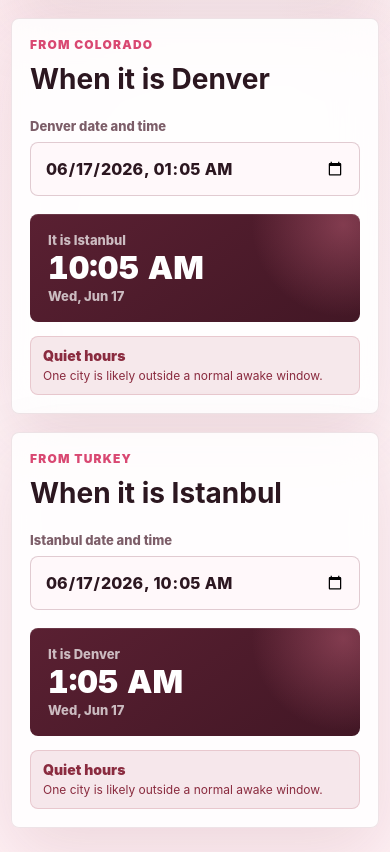
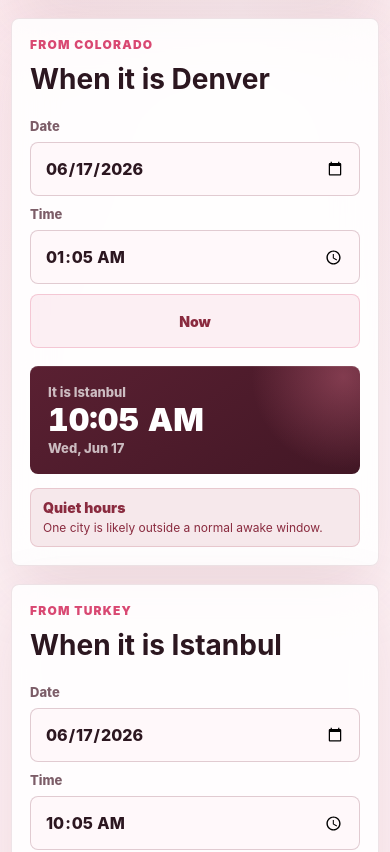
Before and after one commit to nkdag/time-converter-app, a React (Vite) app: page / in a window 390 px wide. Shown: the part 1002-1854 px from the top of the page. Built offline with nearby package versions, Linux system fonts and the light colour scheme.

Commit message:
Improve mobile date time controls

```diff
--- a/src/App.css
+++ b/src/App.css
@@ -254,7 +254,14 @@
   line-height: 1.08;
 }
 
-.converter-panel label {
+.date-time-control {
+  display: grid;
+  grid-template-columns: minmax(0, 1fr) 132px auto;
+  align-items: end;
+  gap: 10px;
+}
+
+.date-time-control label {
   display: grid;
   gap: 8px;
   color: var(--muted);
@@ -262,7 +269,7 @@
   font-weight: 850;
 }
 
-.converter-panel input {
+.date-time-control input {
   width: 100%;
   min-height: 54px;
   box-sizing: border-box;
@@ -279,11 +286,38 @@
     background 160ms ease;
 }
 
-.converter-panel input:focus {
+.date-time-control input:focus {
   border-color: rgba(217, 72, 114, 0.72);
   outline: 0;
   box-shadow: 0 0 0 4px rgba(217, 72, 114, 0.14);
   background: #ffffff;
+}
+
+.date-time-control button {
+  min-height: 54px;
+  border: 1px solid rgba(217, 72, 114, 0.24);
+  border-radius: 8px;
+  padding: 0 15px;
+  color: #8a2b3f;
+  background: rgba(217, 72, 114, 0.08);
+  font-size: 14px;
+  font-weight: 900;
+  cursor: pointer;
+  transition:
+    border-color 160ms ease,
+    background 160ms ease,
+    transform 160ms ease;
+}
+
+.date-time-control button:hover {
+  border-color: rgba(217, 72, 114, 0.4);
+  background: rgba(217, 72, 114, 0.13);
+  transform: translateY(-1px);
+}
+
+.date-time-control button:focus-visible {
+  outline: 0;
+  box-shadow: 0 0 0 4px rgba(217, 72, 114, 0.14);
 }
 
 .result-box {
@@ -519,6 +553,10 @@
     gap: 4px;
   }
 
+  .date-time-control {
+    grid-template-columns: 1fr;
+  }
+
   .status-pill small {
     max-width: none;
     text-align: left;
--- a/src/App.jsx
+++ b/src/App.jsx
@@ -139,6 +139,22 @@ function toInputValue(date, timeZone) {
   return `${parts.year}-${pad(parts.month)}-${pad(parts.day)}T${pad(parts.hour)}:${pad(parts.minute)}`
 }
 
+function getInputParts(value) {
+  const [date = '', time = ''] = value.split('T')
+  return { date, time }
+}
+
+function updateInputPart(value, part, nextValue) {
+  const current = getInputParts(value)
+  const next = {
+    ...current,
+    [part]: nextValue,
+  }
+
+  if (!next.date && !next.time) return ''
+  return `${next.date}T${next.time}`
+}
+
 function getHour(date, timeZone) {
   return getZonedParts(date, timeZone).hour
 }
@@ -193,6 +209,7 @@ function ConversionPanel({
   const status = convertedDate
     ? getOverlapStatus(convertedDate)
     : { tone: 'late', label: 'Needs time', note: 'Enter a complete date and time.' }
+  const inputParts = getInputParts(value)
 
   return (
     <article className="converter-panel">
@@ -202,15 +219,29 @@ function ConversionPanel({
           When it is {source.label}
         </h3>
       </div>
-      <label>
-        <span>{source.label} date and time</span>
-        <input
-          type="datetime-local"
-          value={value}
-          onChange={(event) => onChange(event.target.value)}
-          onInput={(event) => onChange(event.target.value)}
-        />
-      </label>
+      <div className="date-time-control" aria-label={`${source.label} date and time`}>
+        <label>
+          <span>Date</span>
+          <input
+            type="date"
+            value={inputParts.date}
+            onChange={(event) => onChange(updateInputPart(value, 'date', event.target.value))}
+            onInput={(event) => onChange(updateInputPart(value, 'date', event.target.value))}
+          />
+        </label>
+        <label>
+          <span>Time</span>
+          <input
+            type="time"
+            value={inputParts.time}
+            onChange={(event) => onChange(updateInputPart(value, 'time', event.target.value))}
+            onInput={(event) => onChange(updateInputPart(value, 'time', event.target.value))}
+          />
+        </label>
+        <button type="button" onClick={() => onChange(toInputValue(new Date(), source.zone))}>
+          Now
+        </button>
+      </div>
       <div className="result-box">
         <span>It is {target.label}</span>
         {convertedDate ? (
```
